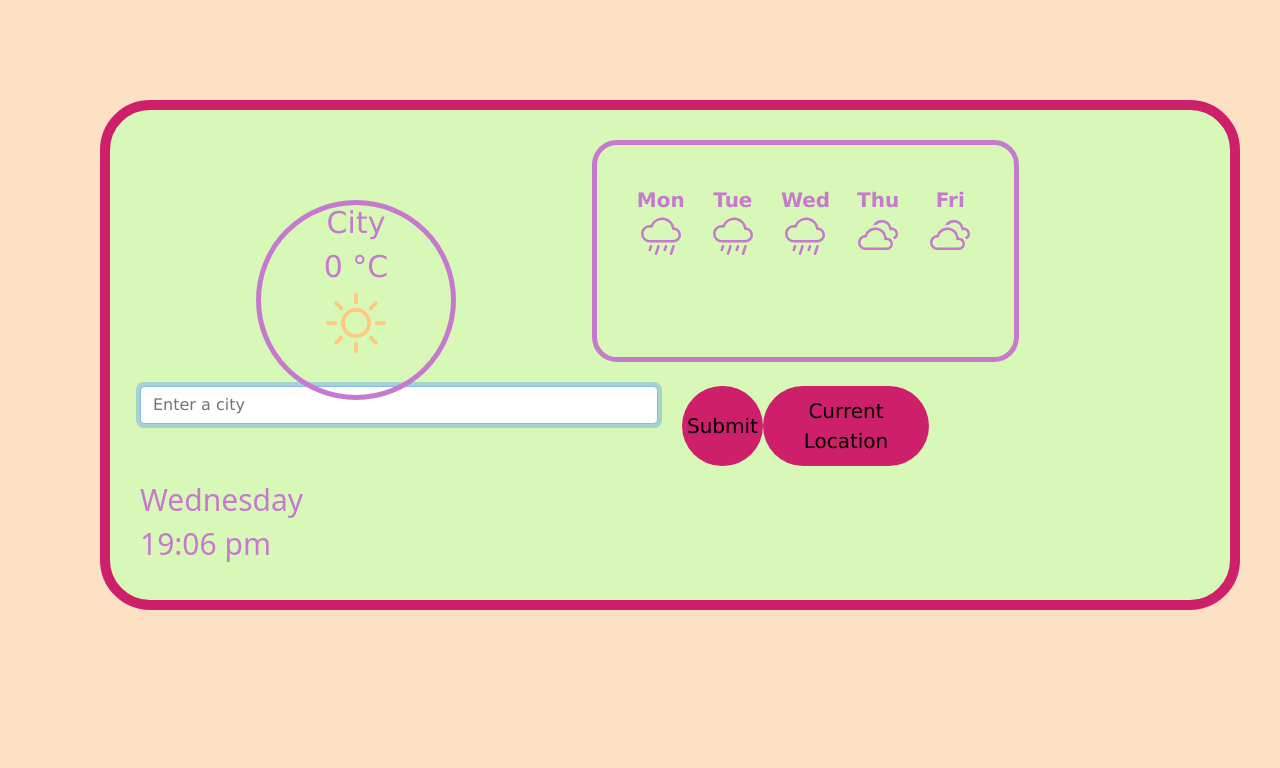
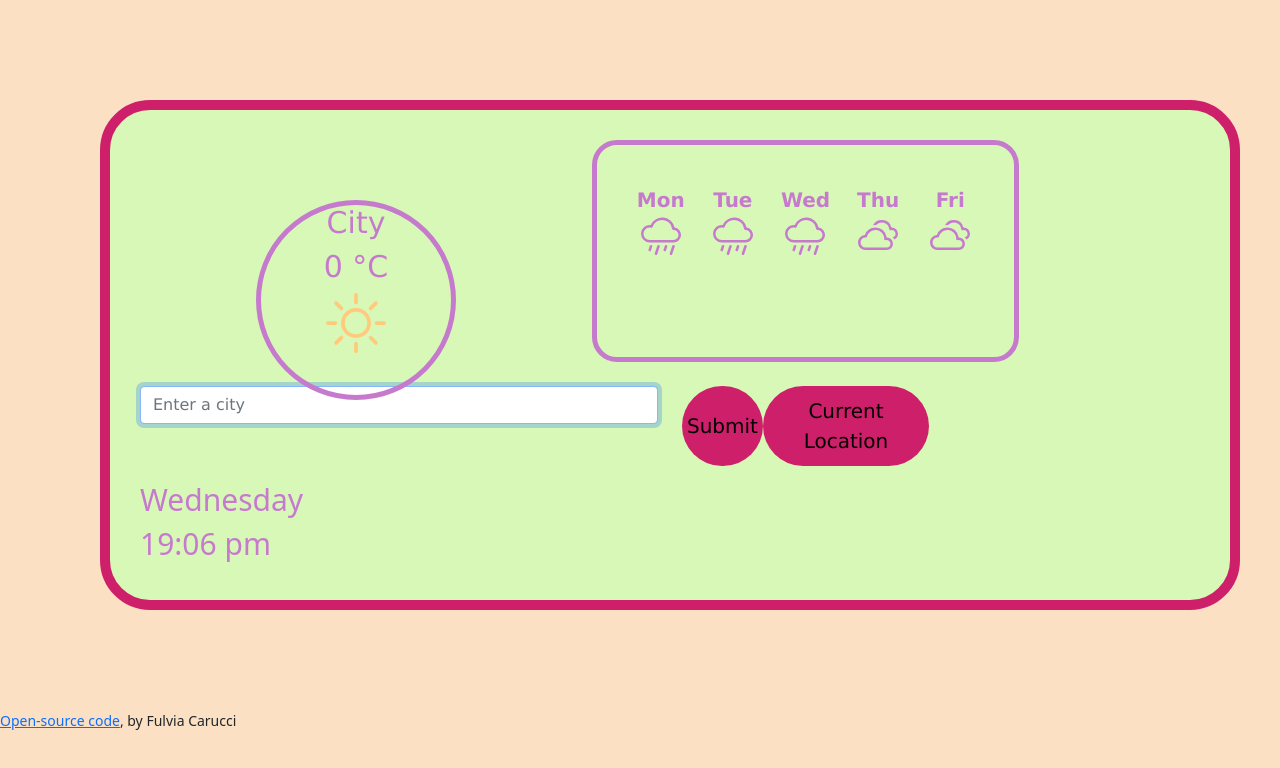
Before and after one commit to Fulviaca/SheCodes-weather-app, a plain HTML site: page index.html in a window 1280 px wide. Drawn offline with nearby package versions, Linux system fonts and the light colour scheme.

Commit message:
Added open source link

```diff
--- a/index.html
+++ b/index.html
@@ -174,6 +174,13 @@
         </div>
       </div>
     </div>
+    <small
+      ><a
+        href="https://github.com/Fulviaca/SheCodes-weather-app.git"
+        target="_blank"
+        >Open-source code</a
+      >, by Fulvia Carucci</small
+    >
     <script src="src/script.js"></script>
   </body>
 </html>
```
